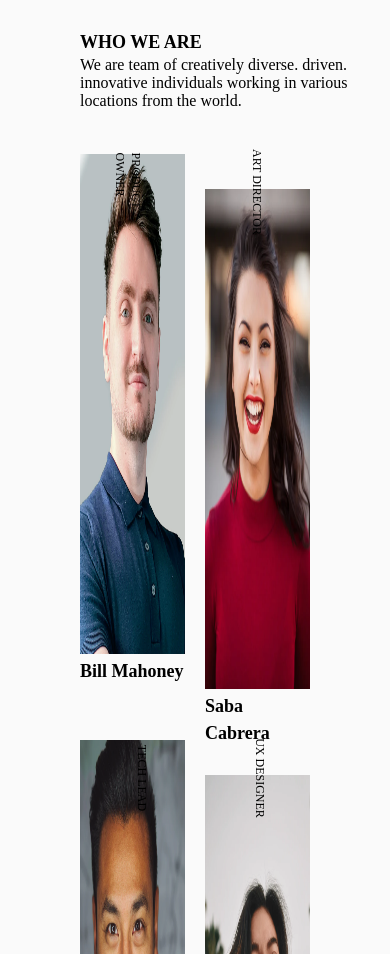
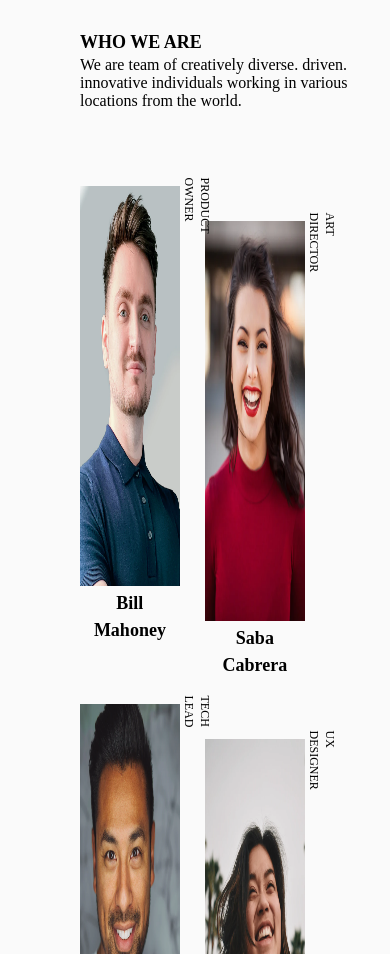
Before and after one commit to nnekasandra/my-team-page-master, a plain HTML site: page index.html in a window 390 px wide. Shown: the part 146-1100 px from the top of the page. Drawn offline with Linux system fonts and the light colour scheme.

Commit message:
responsiveness and positioning

```diff
--- a/index.html
+++ b/index.html
@@ -18,48 +18,49 @@
   </div>
   </div>
   <div class="team-members">
+    <div class="team-mates">
+      <p class="title">Product owner</p>
       <figure>
-      <div>
         <img src="images/photo1.png" alt="Bill Mahoney's portrait">
         <figcaption>Bill Mahoney</figcaption>
+      </figure>
+
     </div>
-      <p class="title">Product owner</p>
-    </figure>
+    <div class="team-mates">
+      <p class="title">Art Director</p>
       <figure>
-      <div>
         <img src="images/photo2.png" alt="Saba Cabrera's portrait">
         <figcaption>Saba Cabrera</figcaption>
+      </figure>
     </div>
-      <p class="title">Art Director</p>
-    </figure>
+    <div class="team-mates">
+      <p class="title">Tech Lead</p>
       <figure>
-      <div>
         <img src="images/photo3.png" alt="Shae Le's portrait">
         <figcaption>Shae Le</figcaption>
+      </figure>
     </div>
-      <p class="title">Tech Lead</p>
-    </figure>
+    <div class="team-mates">
+      <p class="title">UX Designer</p>
       <figure>
-      <div>
         <img src="images/photo4.png" alt="Skylah Lu's portrait">
         <figcaption>Skylah Lu</figcaption>
+      </figure>
     </div>
-      <p class="title">UX Designer</p>
-    </figure>
+    <div class="team-mates">
+      <p class="title">Developer</p>
       <figure>
-      <div>
           <img src="images/photo5.png" alt="Griff Richards's portrait">
           <figcaption>Griff Richards</figcaption>
+      </figure>
     </div>
-      <p class="title">Developer</p>
-    </figure>
+    <div class="team-mates">
+      <p class="title">DEverloper</p>
       <figure>
-      <div>
         <img src="images/photo6.png" alt="Stan John's portrait">
         <figcaption>Stan John</figcaption>
+      </figure>
     </div>
-      <p class="title">DEverloper</p>
-    </figure>
   </div>
   <footer>
     <p>Njoku Nneka Sandra @ DevChallenges.io</p>
--- a/style.css
+++ b/style.css
@@ -38,9 +38,6 @@ h2{
     line-height: 27px;
     text-transform: uppercase;
 }
-figure{
-    position: relative;
-}
 h2>p{
      width: 200px;
      height: 87px;
@@ -52,8 +49,8 @@ h2>p{
 }
 img{
     max-width: 100%;
-    width: 300px;
-    height: 500px;
+    width: 500px;
+    height: 550px;
 }
 .title{
     font-family: PT Serif;
@@ -61,13 +58,19 @@ img{
     font-style: normal;
     font-weight: 400;
     line-height: 16px;
-    position: absolute;
-    right: 10px;
-    top: 30px;
     text-align: left;
+    width: 120px;
     transform: rotate(90deg);
     text-transform: uppercase;
-
+    float: right;
+    width: 5%;
+    position: relative;
+    right: -30px;
+    top: 10px;
+    margin-right: 10px ;
+}
+.team-mates{
+    width: 95%;
 }
 figcaption{
     height: 27px;
@@ -81,10 +84,10 @@ figcaption{
 .team-members{
     display: grid;
     grid-template-columns: repeat(3, 1fr);
-    grid-gap: 20px;
+    grid-gap: 30px;
     padding-top: 50px;
 }
-figure:nth-child(2),figure:nth-child(5){
+.team-mates:nth-child(2),.team-mates:nth-child(5){
     padding-top: 40px;
 }
 footer>p{
@@ -96,6 +99,15 @@ footer>p{
     color: #A9A9A9;
     text-align: center;
 }
+footer{
+    margin-top: 30px;
+}
+@media only screen and (min-width:799px){
+.align-left{
+    width: 300px;
+    display: block;
+}
+}
 @media only screen and (max-width:800px){
     div.header{
         display: grid;
@@ -103,14 +115,20 @@ footer>p{
         grid-template-columns: 1fr;
         grid-template-rows: repeat(2, 75px);
     }
+    img{
+        height: 400px;
+        width: 550px;
+    }
     .team-members{
         display: grid;
-        grid-template-columns: repeat(2, 1fr)
+        grid-template-columns: repeat(2, 1fr);
+        grid-gap: 20px;
+        text-align: center;
     }
-    figure:nth-child(2),figure:nth-child(5){
+    .team-mates:nth-child(2),.team-mates:nth-child(5){
         padding-top: 0;
     }
-    figure:nth-child(even){
+    .team-mates:nth-child(even){
         padding-top: 35px;
     }
     .align-left{
```
Also changed, not shown: 1 other file. Lines whose indentation alone changed are shown as unchanged.
